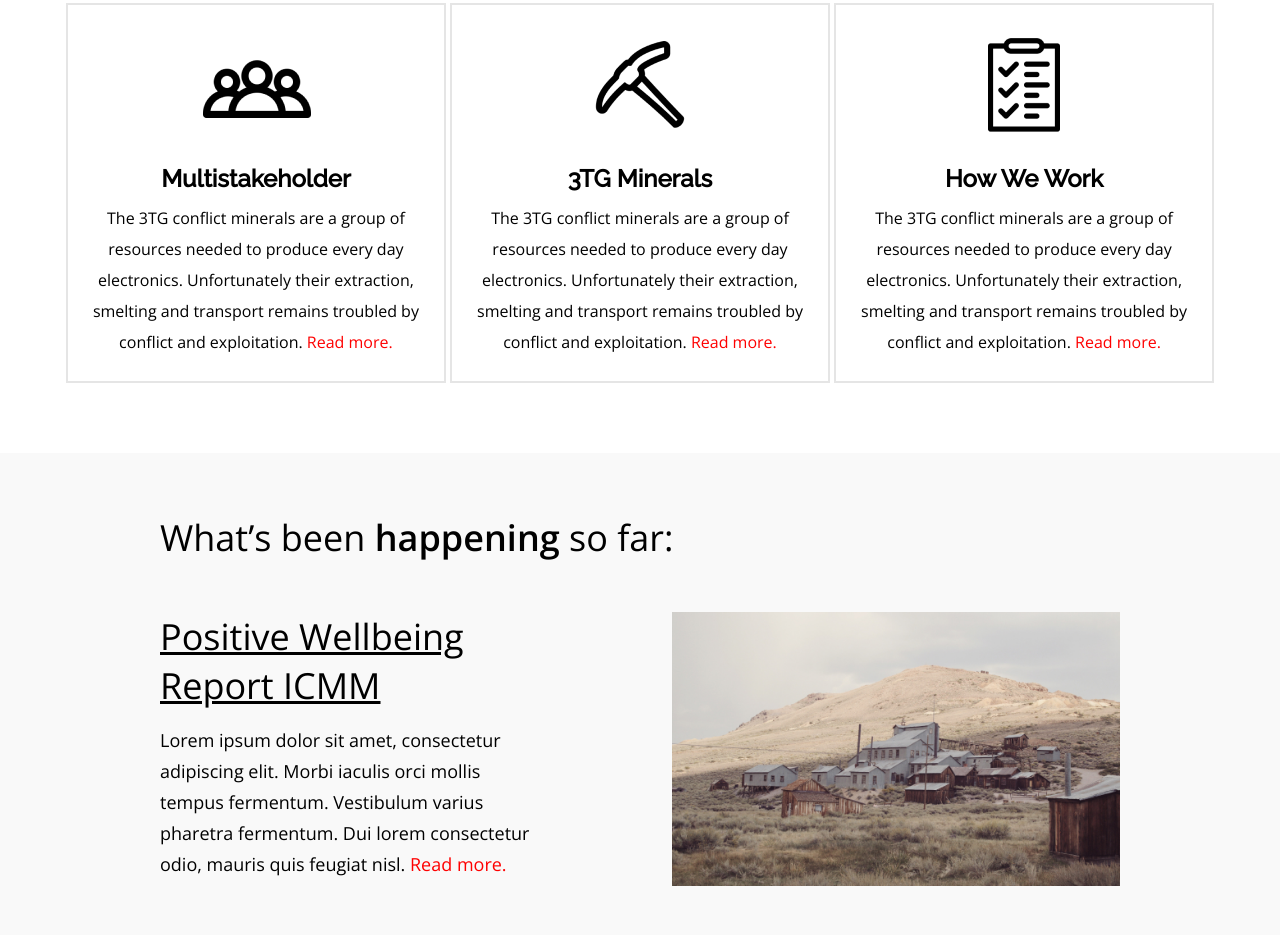
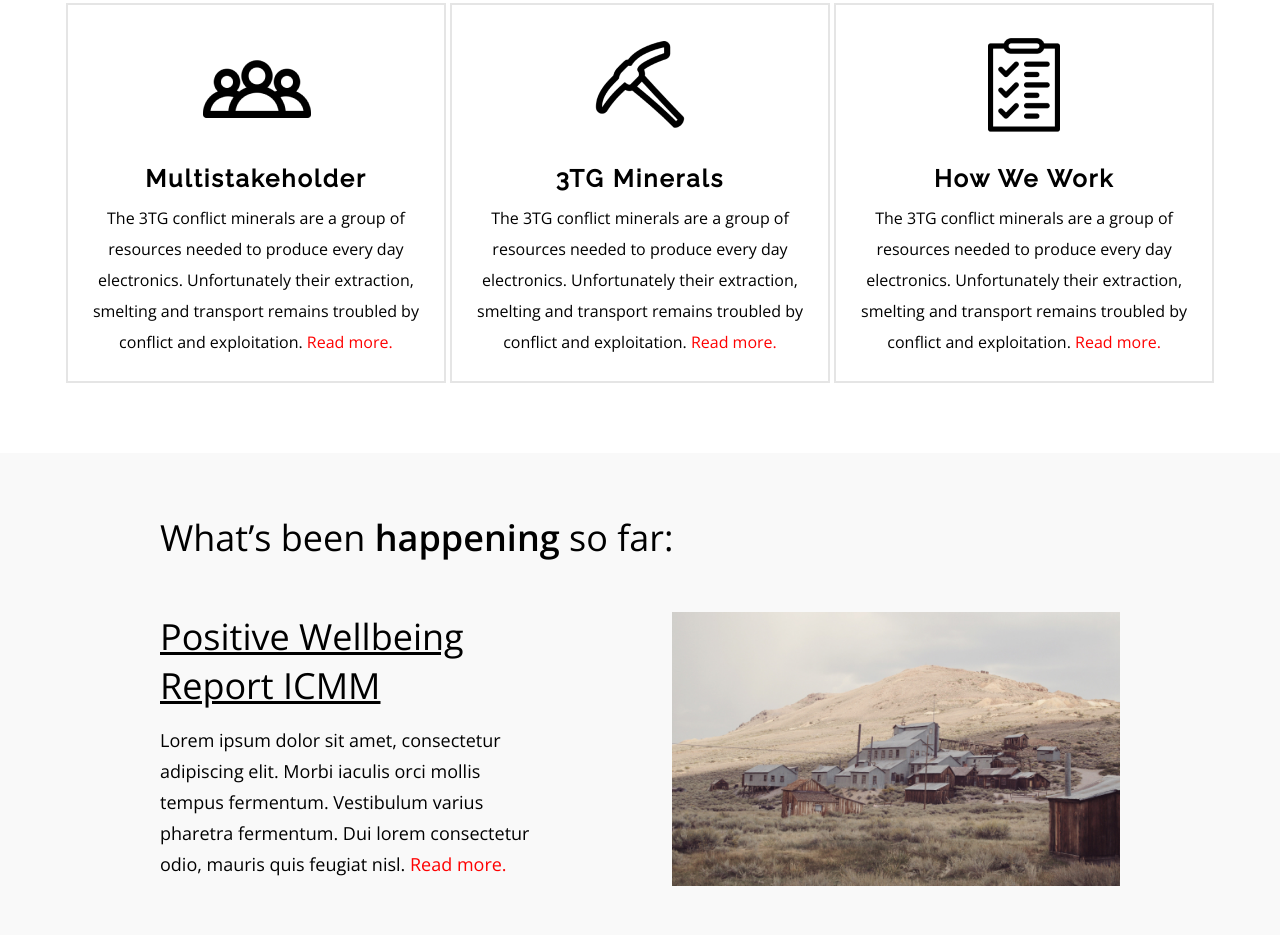
Before and after one commit to blauks/Gruppe22, a plain HTML site: page Web Technology/Project folder/index.html in a window 1280 px wide. Shown: the part 965-1900 px from the top of the page. Drawn offline with nearby package versions, Linux system fonts and the light colour scheme.

Commit message:
mainstyle.css now validates

```diff
--- a/Web Technology/Project folder/css/mainStyle.css
+++ b/Web Technology/Project folder/css/mainStyle.css
@@ -30,7 +30,7 @@ h3 {
     font-weight:400;
     font-size: 24px;
     line-height: 28px;
-    letter-spacing: 10%;
+    letter-spacing: 2px;
 }
 
 p, ul{
```
